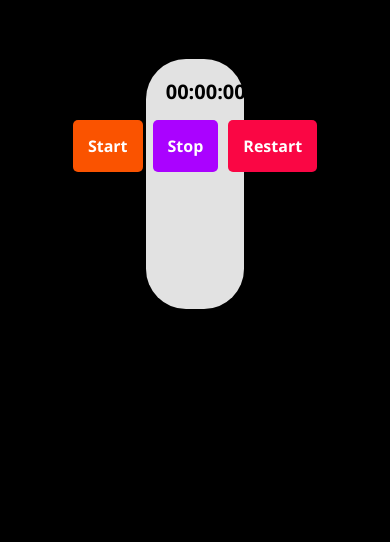
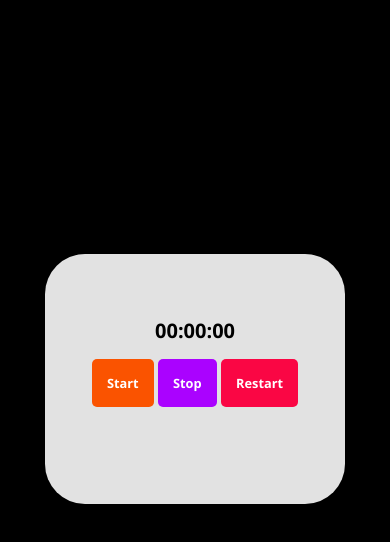
Before and after one commit to bsnaiara/contadorJS, a plain HTML site: page index.html in a window 390 px wide. Drawn offline with Linux system fonts and the light colour scheme.

Commit message:
adicionando responsividade

```diff
--- a/style.css
+++ b/style.css
@@ -24,14 +24,18 @@
     text-align: center;
     margin-top: 15%;
     padding: 5%;
+    padding-left: 10%;
+    padding-right: 10%;
     border-radius: 40px;
 }
 
 .botoes{
     display: flex;
     flex-direction: row;
-    gap: 10px;
+    gap: 2%;
     justify-content: center;
+    max-width: 100%;
+
 }
 .tempo{
     font-family:'OpenSans';
@@ -44,4 +48,19 @@
     border-radius: 5px;
     font-family:'OpenSans';
     color: white;
+
 }
+
+@media (max-width: 1000px) {
+    .principal{
+        width: 60%;
+        margin-top: 65%;
+        min-width: 300px;
+    }
+    .btn{
+        font-size: 80%;
+    }
+    .tempo{
+        margin-top: 20%;
+    }
+}
```
